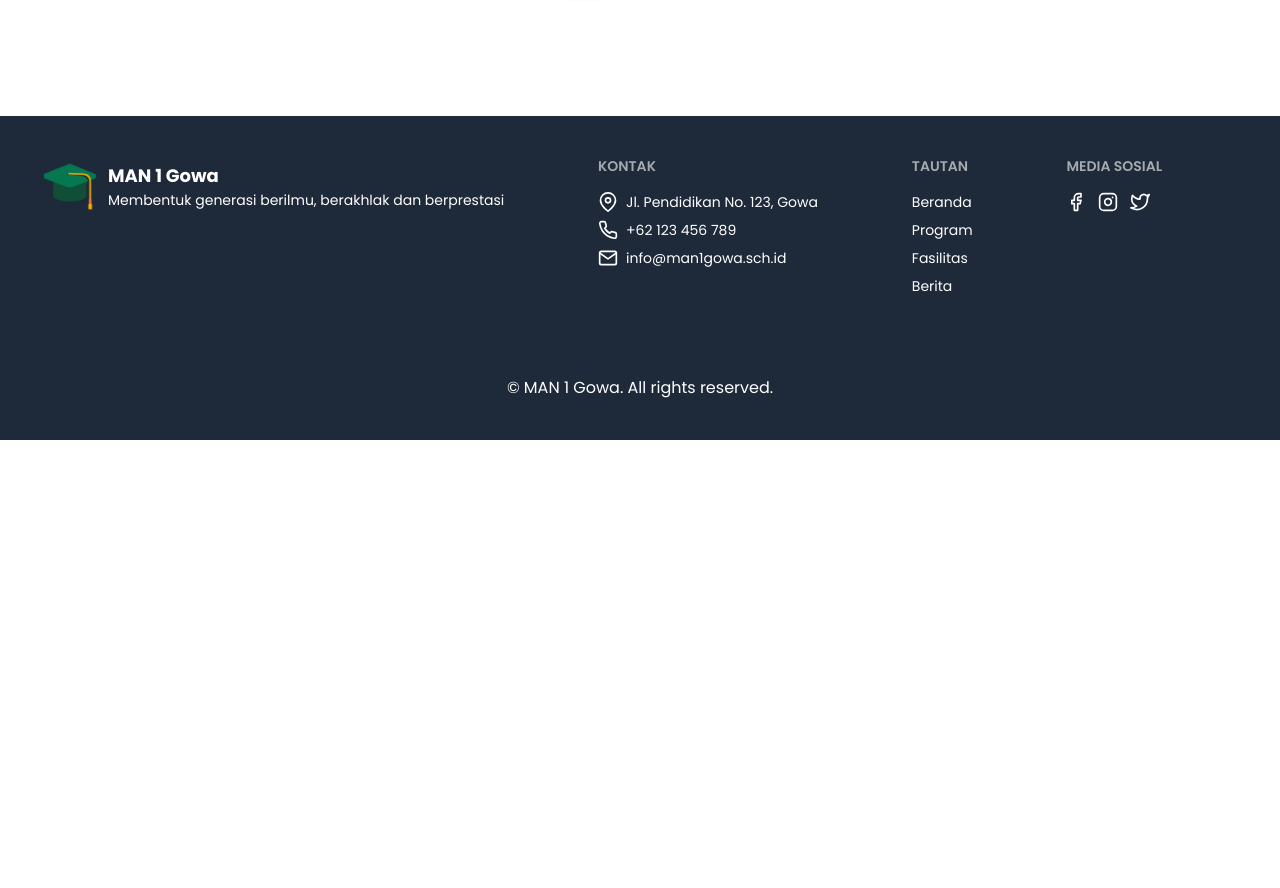
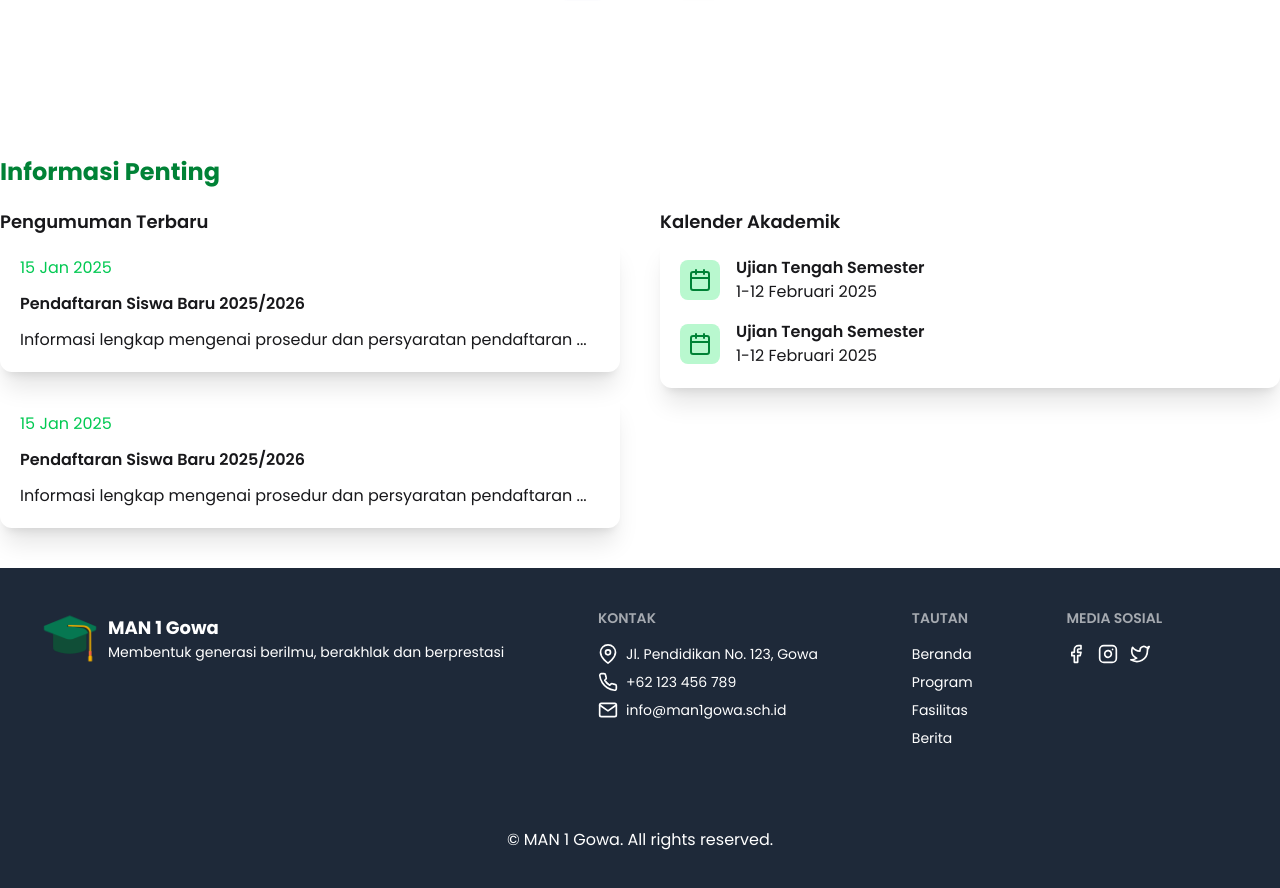
Before and after one commit to TaufiqHA/manmalgo_design, a website: page berita.html in a window 1280 px wide. Shown: the part 1918-2806 px from the top of the page. Before the commit the page ends 2358 px from the top, so only its background shows below. Drawn offline with nearby package versions, Linux system fonts and the light colour scheme.

Commit message:
menambahkan bagian informasi penting pada halaman berita

```diff
--- a/berita.html
+++ b/berita.html
@@ -127,7 +127,7 @@
     </section>
     <!-- utama section end -->
 
-    <!-- list berita section start -->
+    <!-- pagination section start -->
     <section class="py-30">
       <div class="container mx-auto">
         <div class="flex justify-between gap-10">
@@ -227,7 +227,71 @@
         </div>
       </div>
     </section>
-    <!-- list berita section end -->
+    <!-- pagination section end -->
+
+    <!-- informasi section start -->
+    <section class="py-10">
+      <header class="container mx-auto mb-5">
+        <h2 class="text-2xl font-bold text-green-700">Informasi Penting</h2>
+      </header>
+      <div class="container mx-auto">
+        <div class="flex justify-between gap-10">
+          <!-- pengumuman section start -->
+           <div class="w-full">
+            <header>
+              <h2 class="text-lg font-semibold">
+                Pengumuman Terbaru
+              </h2>
+
+            </header>
+            <div class="flex flex-col gap-5">
+              <div class="p-5 rounded-xl shadow-xl flex flex-col gap-3">
+                <p class="text-green-500">15 Jan 2025</p>
+                <h2 class="text-md font-semibold">Pendaftaran Siswa Baru 2025/2026</h2>
+                <p>Informasi lengkap mengenai prosedur dan persyaratan pendaftaran ...</p>
+              </div>
+              <div class="p-5 rounded-xl shadow-xl flex flex-col gap-3">
+                <p class="text-green-500">15 Jan 2025</p>
+                <h2 class="text-md font-semibold">Pendaftaran Siswa Baru 2025/2026</h2>
+                <p>Informasi lengkap mengenai prosedur dan persyaratan pendaftaran ...</p>
+              </div>
+            </div>
+           </div>
+          <!-- pengumuman section end -->
+
+          <!-- kalender akademik section start -->
+          <div class="w-full">
+            <header>
+              <h2 class="text-lg font-semibold">
+                 Kalender Akademik
+              </h2>
+              <div class="p-5 rounded-xl shadow-xl flex flex-col gap-4">
+                <div class="flex gap-4 items-center">
+                  <figure class="p-2 bg-green-200 rounded-lg">
+                    <i data-feather="calendar" class="text-green-700"></i>
+                  </figure>
+                  <div>
+                    <h2 class="font-semibold">Ujian Tengah Semester</h2>
+                    <p>1-12 Februari 2025</p>
+                  </div>
+                </div>
+                <div class="flex gap-4 items-center">
+                  <figure class="p-2 bg-green-200 rounded-lg">
+                    <i data-feather="calendar" class="text-green-700"></i>
+                  </figure>
+                  <div>
+                    <h2 class="font-semibold">Ujian Tengah Semester</h2>
+                    <p>1-12 Februari 2025</p>
+                  </div>
+                </div>
+              </div>
+            </header>
+          </div>
+          <!-- kalender akademik section end -->
+        </div>
+      </div>
+    </section>
+    <!-- informasi section end -->
 
     <!-- footer section start -->
     <footer class="footer sm:footer-horizontal bg-gray-800 text-white p-10">
```
Also changed, not shown: beritaDetail.html (+1 -1 lines), src/output.css.
